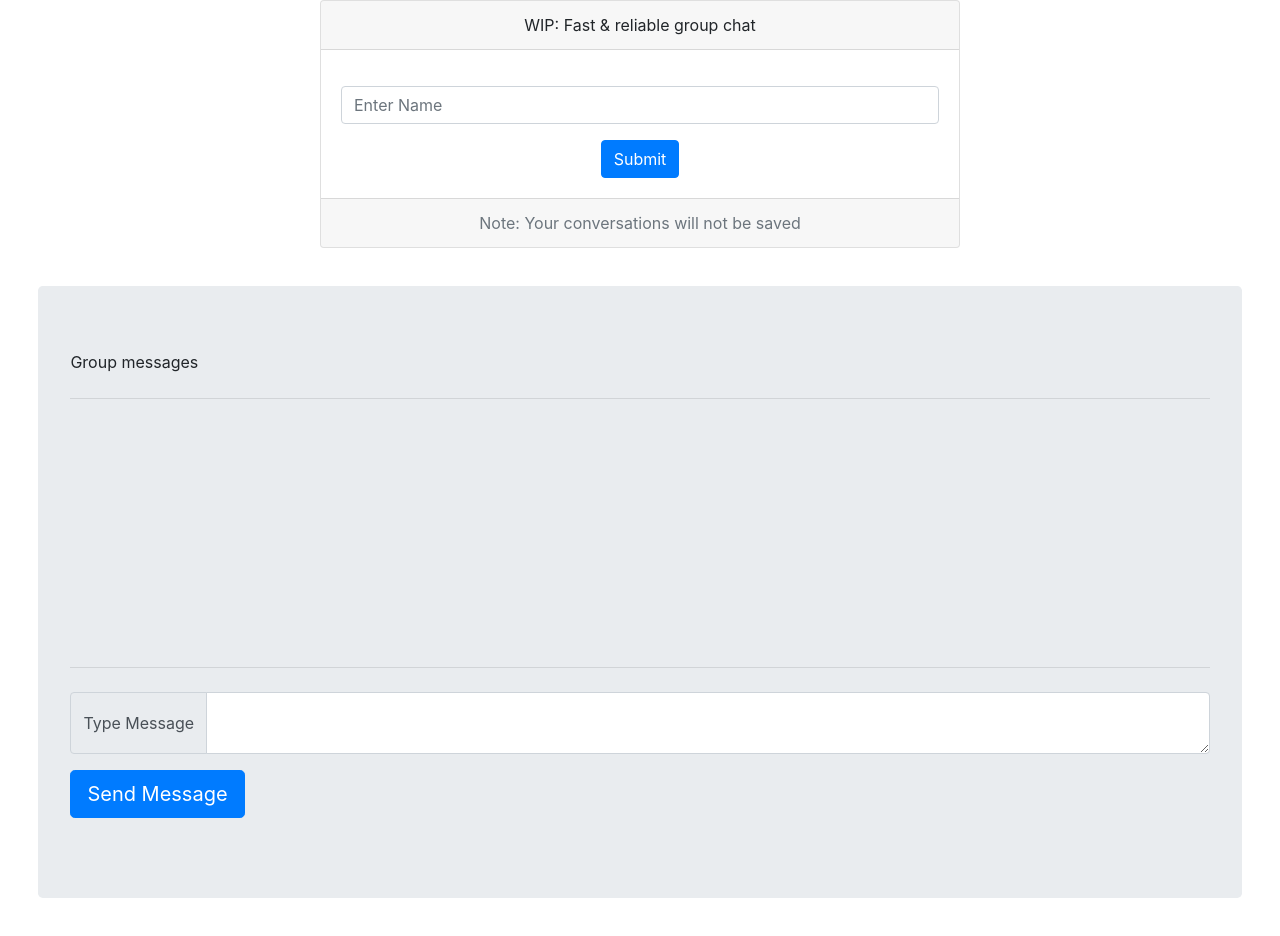
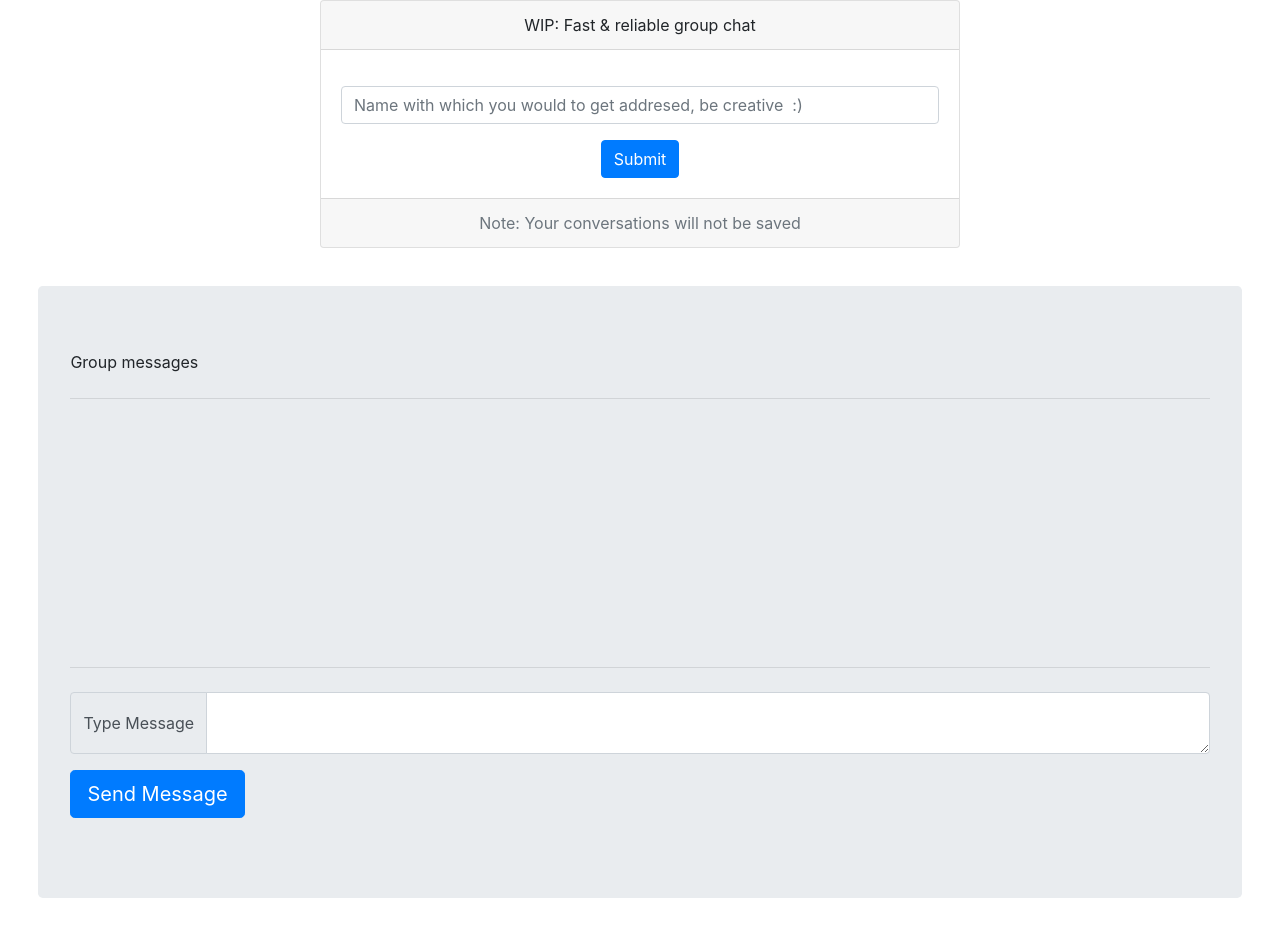
Before and after one commit to vinitpayal/socket-io, a website: page index.html in a window 1280 px wide. Drawn offline with nearby package versions, Linux system fonts and the light colour scheme; no server answers.

Commit message:
placeholder change for name field

```diff
--- a/index.html
+++ b/index.html
@@ -25,7 +25,7 @@
             <div class="card-body">
                 <p class="card-text">
                     <div class="form-group">
-                            <input type="text" class="form-control" id="name" aria-describedby="name" placeholder="Enter Name">
+                            <input type="text" class="form-control" id="name" aria-describedby="name" placeholder="Name with which you would to get addresed, be creative  :)">
                         </div>
                 </p>
                 <button id='sbmt-btn' type="button" class="btn btn-primary">Submit</button>
```
